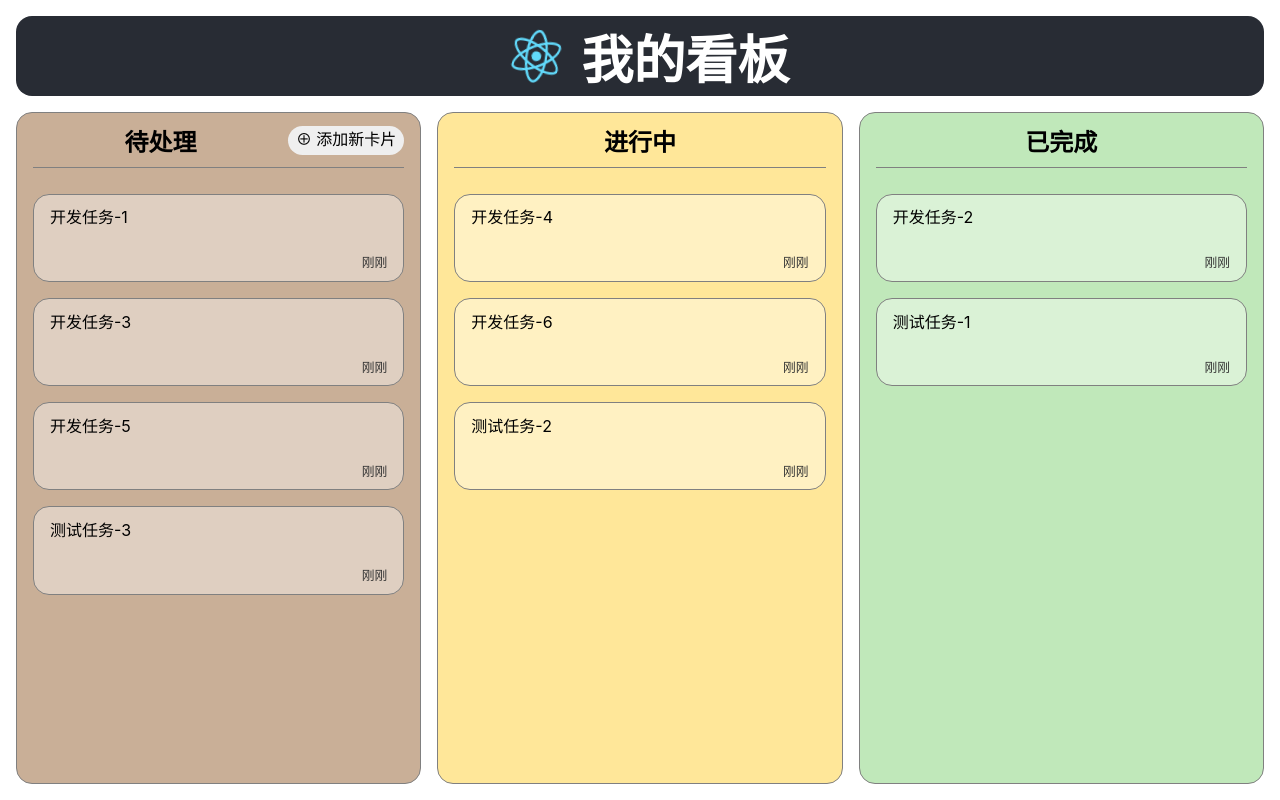
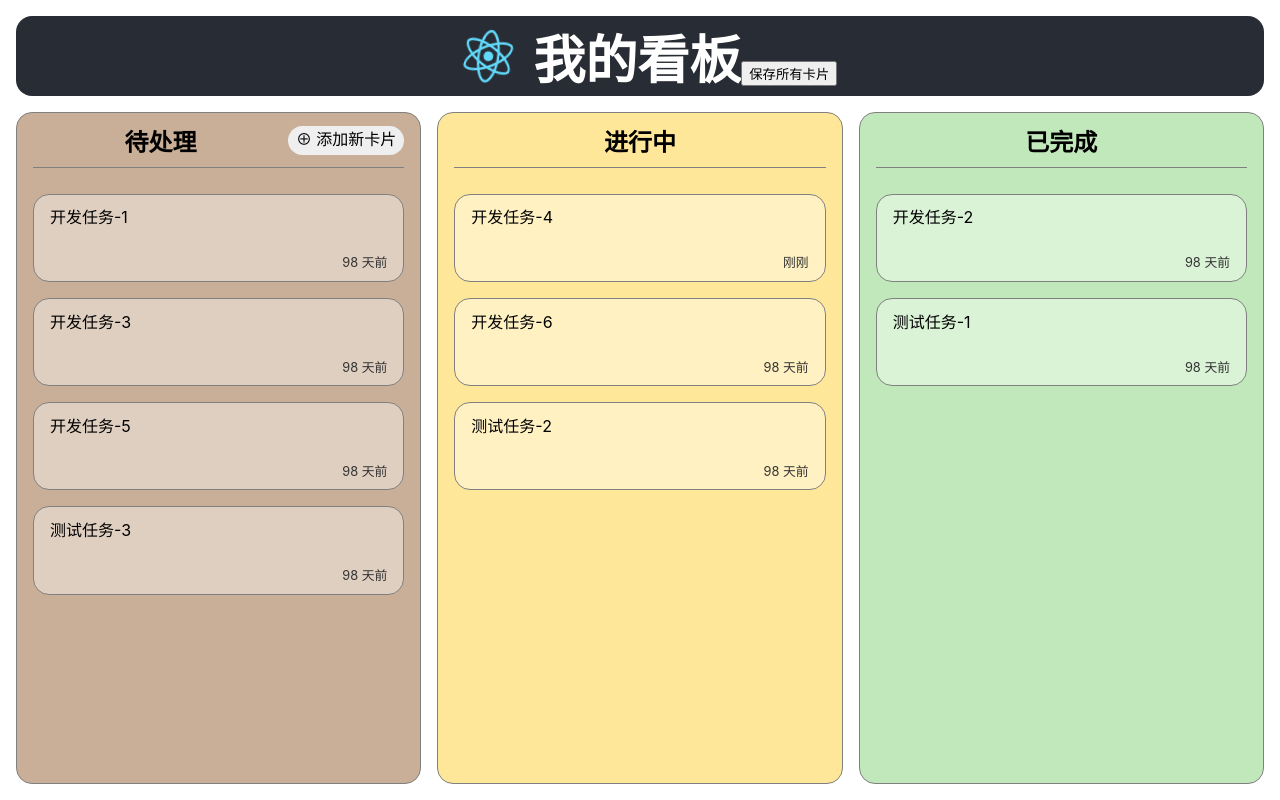
Before and after one commit to hizikata/oh-my-kanban, a React (Create React App) app: page / in a window 1280 px wide. Built offline with nearby package versions, Linux system fonts and the light colour scheme.

Commit message:
feat: 添加localstorage存储

```diff
--- a/src/App.js
+++ b/src/App.js
@@ -6,9 +6,9 @@ import React, { useEffect, useRef, useState } from 'react';
 
 import { css } from '@emotion/react'
 
-const defaultTodoList = [{ title: '开发任务-1', status: '22-05-22 18:15' }, { title: '开发任务-3', status: '22-05-22 18:15' }, { title: '开发任务-5', status: '22-05-22 18:15' }, { title: '测试任务-3', status: '22-05-22 18:15' }];
-const defaultOngoingList = [{ title: '开发任务-4', status: '22-05-22 18:15' }, { title: '开发任务-6', status: '22-05-22 18:15' }, { title: '测试任务-2', status: '22-05-22 18:15' }];
-const defaultDoneList = [{ title: '开发任务-2', status: '22-05-22 18:15' }, { title: '测试任务-1', status: '22-05-22 18:15' }];
+const defaultTodoList = [{ title: '开发任务-1', status: '2022-05-22 18:15' }, { title: '开发任务-3', status: '2022-05-22 18:15' }, { title: '开发任务-5', status: '2022-05-22 18:15' }, { title: '测试任务-3', status: '2022-05-22 18:15' }];
+const defaultOngoingList = [{ title: '开发任务-4', status: '22-05-22 18:15' }, { title: '开发任务-6', status: '2022-05-22 18:15' }, { title: '测试任务-2', status: '2022-05-22 18:15' }];
+const defaultDoneList = [{ title: '开发任务-2', status: '2022-05-22 18:15' }, { title: '测试任务-1', status: '2022-05-22 18:15' }];
 
 const KanbanBoard = ({ children }) => (
   // <main className="kanban-board">{children}</main>
@@ -139,11 +139,25 @@ const KanbanNewCard = ({ onSubmit }) => {
   )
 }
 
+const DATA_STORE_KEY = 'kanban-data-store';
+
 function App() {
   const [showAdd, setShowAdd] = useState(false);
   const [todoList, setTodoList] = useState(defaultTodoList);
-  const [ongoingList] = useState(defaultOngoingList);
-  const [doneList] = useState(defaultDoneList);
+  const [ongoingList, setOngoingList] = useState(defaultOngoingList);
+  const [doneList, setDoneList] = useState(defaultDoneList);
+  useEffect(() => {
+    const data = window.localStorage.getItem(DATA_STORE_KEY);
+    setTimeout(() => {
+      if (data) {
+        const kanbanColumnData = JSON.parse(data);
+        setTodoList(kanbanColumnData.todoList);
+        setOngoingList(kanbanColumnData.ongoingList);
+        setDoneList(kanbanColumnData.doneList)
+      }
+    }, 100);
+  }, [])
+
   const handleAdd = (evt) => {
     setShowAdd(true);
   }
@@ -156,10 +170,24 @@ function App() {
     ])
     setShowAdd(false);
   }
+
+  const handleSaveAll = () => {
+    const data = JSON.stringify({
+      todoList,
+      ongoingList,
+      doneList
+    })
+    window.localStorage.setItem(DATA_STORE_KEY, data)
+    alert('数据保存成功！！')
+  }
+
   return (
     <div className="App">
       <header className="App-header">
-        <CustomTitle><h1>我的看板</h1></CustomTitle>
+        <CustomTitle>
+          <h1>我的看板
+            <button onClick={handleSaveAll}>保存所有卡片</button>
+          </h1></CustomTitle>
         <img src={logo} className="App-logo" alt="logo" />
       </header>
       <KanbanBoard>
```
